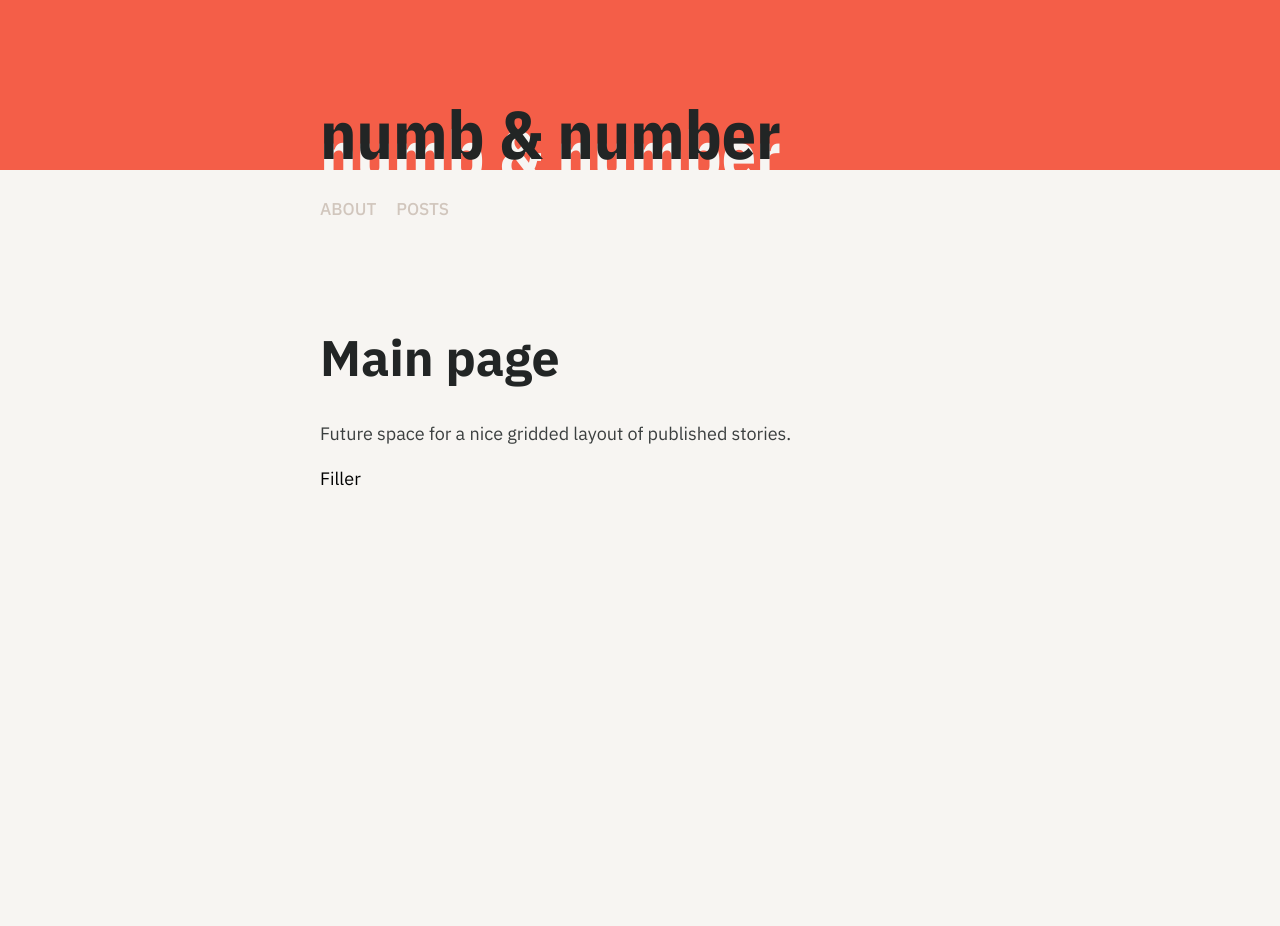
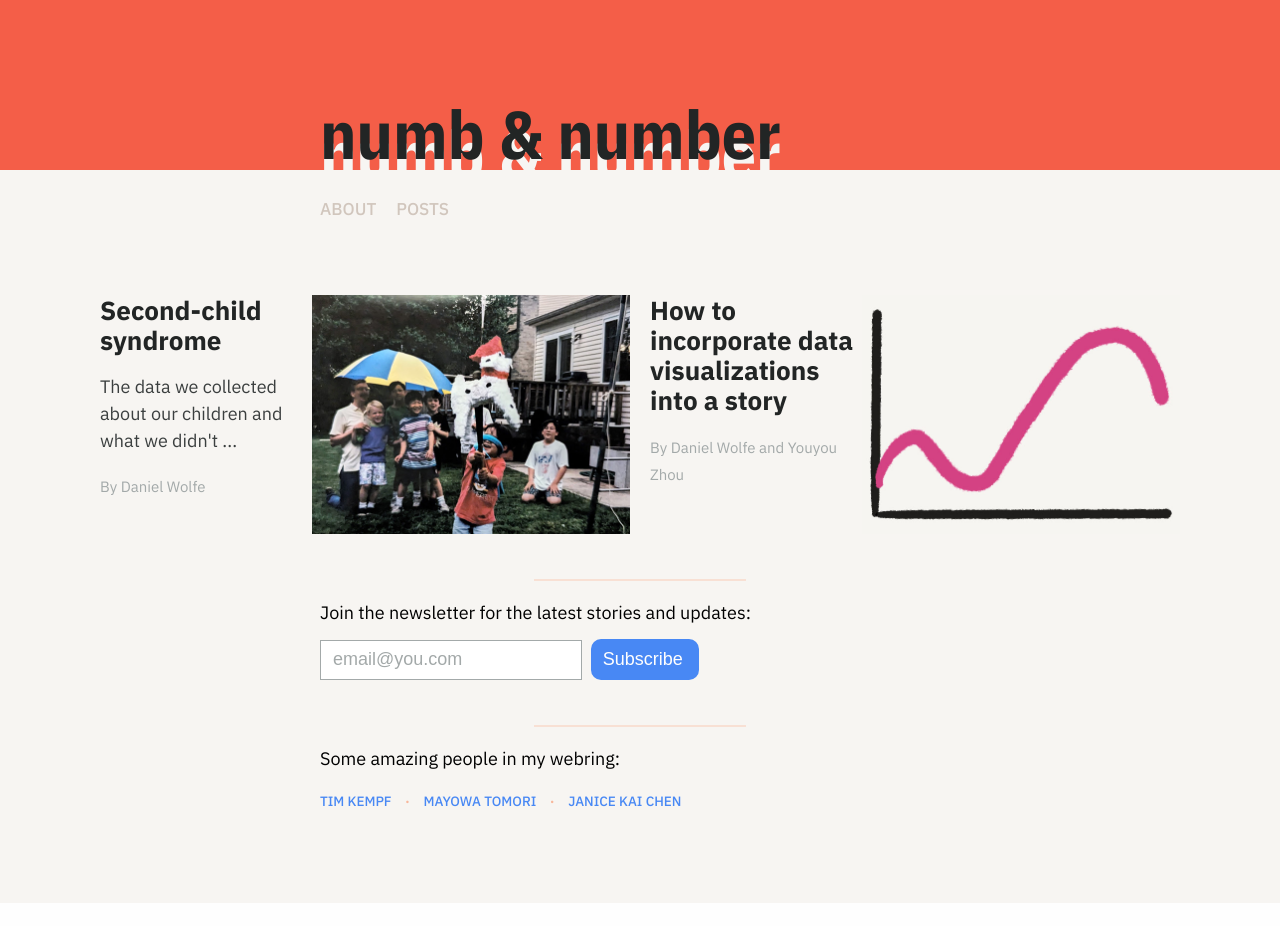
Before and after one commit to sadbumblebee/numbandnumber, a SvelteKit app: page / in a window 1280 px wide. Shown: the top 926 px of the page. Built offline with nearby package versions, Linux system fonts and the light colour scheme.

Commit message:
update: layout for homepage, newsletter component, webring component, divider component, add promo images

```diff
--- /dev/null
+++ b/src/lib/components/Divider.svelte
@@ -0,0 +1,16 @@
+<div class="container">
+    <div class="line"></div>
+</div>
+
+<style lang="scss">
+    .container {
+        width: 100%;
+    }
+    .line {
+        margin: 2.5rem auto 1rem;
+        width: 33%;
+        height: 2px;
+        opacity: .35;
+        background-color: $primary-light;
+    }
+</style>
--- /dev/null
+++ b/src/lib/components/Newsletter.svelte
@@ -0,0 +1,49 @@
+<script>
+    import Divider from '$lib/components/Divider.svelte';
+</script>
+
+<Divider />
+<form
+  action="https://buttondown.com/api/emails/embed-subscribe/sadbumblebee"
+  method="post"
+  target="popupwindow"
+  onsubmit="window.open('https://buttondown.com/sadbumblebee', 'popupwindow')"
+  class="embeddable-buttondown-form"
+>
+  <label for="bd-email">Join the newsletter for the latest stories and updates: </label>
+  <input type="email" class="input-field" name="email" id="bd-email" value="email@you.com" />
+  <input type="submit" class="submit-button" value="Subscribe" />
+</form>
+
+<style lang="scss">
+    label {
+        display: block;
+        margin: 0rem auto .75rem;
+    }
+    input {
+        font-size: 1rem;
+        padding: 10px 16px 10px 12px;
+        border: none;
+    }
+    input.input-field {
+        color: $body-gray;
+        border: $body-gray 1px solid;
+        height: 40px;
+        margin-right: .25rem;
+    }
+    input.submit-button {
+        background-color: $secondary;
+        cursor: pointer;
+        color: $white;
+        font-weight: 500;
+        width: fit-content;
+        height: fit-content;
+        border-radius: 10px;
+        transition: background-color 250ms ease-in, transform 250ms cubic-bezier(0.165, 0.84, 0.44, 1);
+        &:hover {
+            color: $body-black;
+            background-color: $tertiary;
+            transform: translateY(-5px);
+        }
+    }
+</style>
--- /dev/null
+++ b/src/lib/components/Webring.svelte
@@ -0,0 +1,53 @@
+<script>
+    import Divider from "$lib/components/Divider.svelte";
+
+    export let data = [
+        {
+            name: "Tim Kempf",
+            url: "https://kempf.dev/",
+        },
+        {
+            name: "Mayowa Tomori",
+            url: "https://mayowatomori.com/",
+        },
+        {
+            name: "Janice Kai Chen",
+            url: "https://janicekchen.com/"
+        }
+    ]
+</script>
+
+<Divider/>
+<div>
+    <p>Some amazing people in my webring:</p>
+    {#each data as link }
+        <span><a href={link.url} target="_blank">{link.name}</a></span>
+    {/each}
+</div>
+
+<style lang="scss">
+p {
+    display: block;
+    margin: 0rem auto .75rem;
+}
+
+span {
+    font-weight: 400;
+    font-size: .75rem;
+    text-transform: uppercase;
+    &::after {
+        color: $primary-light;
+        font-weight: 800;
+        content: '·';
+        padding: 0px .75rem;
+    }
+    &:last-child {
+        padding-right: 0;
+        &::after {
+            content: '';
+            visibility: hidden;
+    }
+    }
+}
+
+</style>
--- a/src/lib/styles/_typography.scss
+++ b/src/lib/styles/_typography.scss
@@ -37,6 +37,7 @@ h1,h2,h3,h4,h5,h6 {
 
 h1 {
     font-size: 2.78rem;
+    margin: 0rem auto 1.5rem;
 }
 
 h2 {
--- a/src/lib/styles/_variables.scss
+++ b/src/lib/styles/_variables.scss
@@ -16,6 +16,7 @@ $tertiary: #F4B448;
 $beige: #d1c6bd;
 $black: #222525;
 $body-black: #3b3f3f;
+$body-gray: #a3a9a9;
 $white: #fefefe;
 // $secondary: #92c1c1;
 // $tertiary: #85805B;
--- a/src/lib/styles/style.scss
+++ b/src/lib/styles/style.scss
@@ -5,7 +5,7 @@
 @media screen and (max-width: $column) {
   body {
     .nav-container {
-      padding-left: 5px;
+      padding-left: 10px;
     }
     main {
       max-width: $column;
--- a/src/routes/+layout.svelte
+++ b/src/routes/+layout.svelte
@@ -31,9 +31,12 @@
         flex-direction: column;
     }
 
-    main {
+    main, article {
         width: 100%;
+        margin: 0 auto 2.5rem;
+    }
+
+    article {
         max-width: $column;
-        margin: 0 auto;
     }
 </style>
--- a/src/routes/+page.svelte
+++ b/src/routes/+page.svelte
@@ -1,21 +1,152 @@
+<script>
+    import Newsletter from '$lib/components/Newsletter.svelte';
+    import Webring from '$lib/components/Webring.svelte';
+</script>
+
 <svelte:head>
 	<title>Numb & number — A data viz blog.</title>
 	<meta property="og:title" content="Numb & number" />
 </svelte:head>
 
+<div class="homepage-layout">
 
-<h1>Main page</h1>
-<p>Future space for a nice gridded layout of published stories.</p>
-<div>Filler</div>
+<div class="stories-container">
+        <div class="story">
+            <div class="story-detail">
+                <a href="/p/second-child-syndrome/"><h1>Second-child syndrome</h1></a>
+                <p>The data we collected about our children and what we didn't ...</p>
+                <small>By Daniel Wolfe</small>
+            </div>
+            <div class="story-promo"><a href="/p/second-child-syndrome/">
+                <img src="/posts/second-child-syndrome/promo.jpg"
+                alt="Photograph of the author as a young boy hitting a piñata as a promotional piece for the story."
+                />
+            </a></div>
+        </div>
+    <div class="story">
+        <div class="story-detail">
+            <a href="/p/dataviz-in-stories/"><h1>How to incorporate data visualizations into a story</h1></a>
+            <p></p>
+            <small>By Daniel Wolfe and Youyou Zhou</small>
+        </div>
+        <div class="story-promo"><a href="/p/dataviz-in-stories/">
+            <img src="/posts/dataviz-in-stories/promo.jpg"
+            alt="Promotional depiction of a line chart that is hand drawn."
+            />
+        </a></div>
+    </div>
+</div>
+
+</div>
+<article>
+    <!-- <h3>Stay numb:</h3> -->
+    <Newsletter/>
+    <Webring/>
+</article>
 
 <style lang="scss">
     h1 {
         color: $black;
+        transition: color 250ms ease;
+        &:hover {
+            color: $primary;
+        }
     }
     p {
         color: $body-black;
     }
-    div {
-        height: 200vh;
+    .homepage-layout {
+        margin: 0 auto;
+        max-width: $super-column;
     }
+    .stories-container {
+        width: 100%;
+        display: flex;
+        flex-direction: row;
+        gap: 20px;
+    }
+    .story {
+        flex: 1;
+        min-width: 0;
+        display: flex;
+        flex-direction: row;
+        h1 {
+            font-size: 1.45rem;
+            margin: 0 auto;
+        }
+    }
+    .story.detail, .story-promo {
+
+        height: 100%;
+    }
+
+    small {
+        color: $body-gray;
+    }
+
+    .story-detail {
+        flex: 1 0 40%;
+        min-width: 0;
+    }
+
+    .story-promo {
+        flex: 1 1 60%;
+        min-width: 0px;
+        img {
+            width: 100%;
+            height: 100%;
+            object-fit: contain;
+            object-position: top;
+        }
+    }
+
+    @media (max-width: $super-column) {
+        .homepage-layout {
+            padding: 0 10px;
+        }
+    }
+
+    @media (max-width: $wide-column) {
+        .stories-container {
+            flex-direction: column;
+            gap: 12px;
+        }
+
+        .story {
+            flex: none;
+        }
+
+        .story-promo {
+            img {
+                height: unset;
+                max-height: 220px;
+                object-fit: contain;
+        }
+        }
+    }
+
+    @media (max-width: $column) {
+        .homepage-layout {
+            padding: unset;
+        }
+        .story {
+            align-items: start;
+        }
+        .story-promo {
+            img {
+                height: unset;
+                max-height: 200px;
+        }
+        }
+    }
+
+    @media (max-width: 540px) {
+        .stories-container {
+            gap: 60px;
+        }
+        .story {
+            flex-direction: column;
+        }
+    }
+
 </style>
--- a/src/routes/p/+page.svelte
+++ b/src/routes/p/+page.svelte
@@ -4,6 +4,7 @@
     export let data;
 </script>
 
+<article>
 <h1>Posts</h1>
 <p>Everything written and published on this site so far:</p>
 
@@ -17,6 +18,7 @@
     </li>
     {/each}
 </ul>
+</article>
 
 <style global lang="scss">
 ul {
```
Also changed, not shown: src/routes/a/+page.svelte (+12 -5 lines), static/posts/dataviz-in-stories/promo.jpg (added), static/posts/second-child-syndrome/promo.jpg (added).
